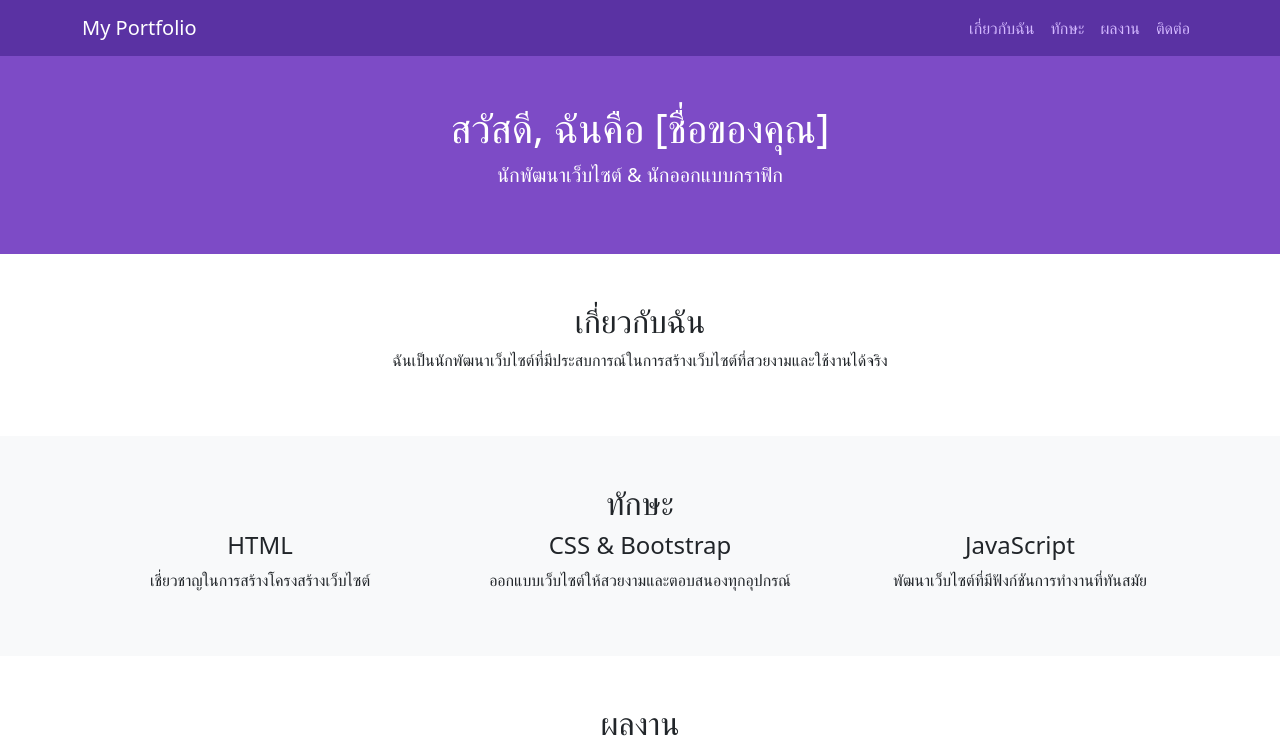
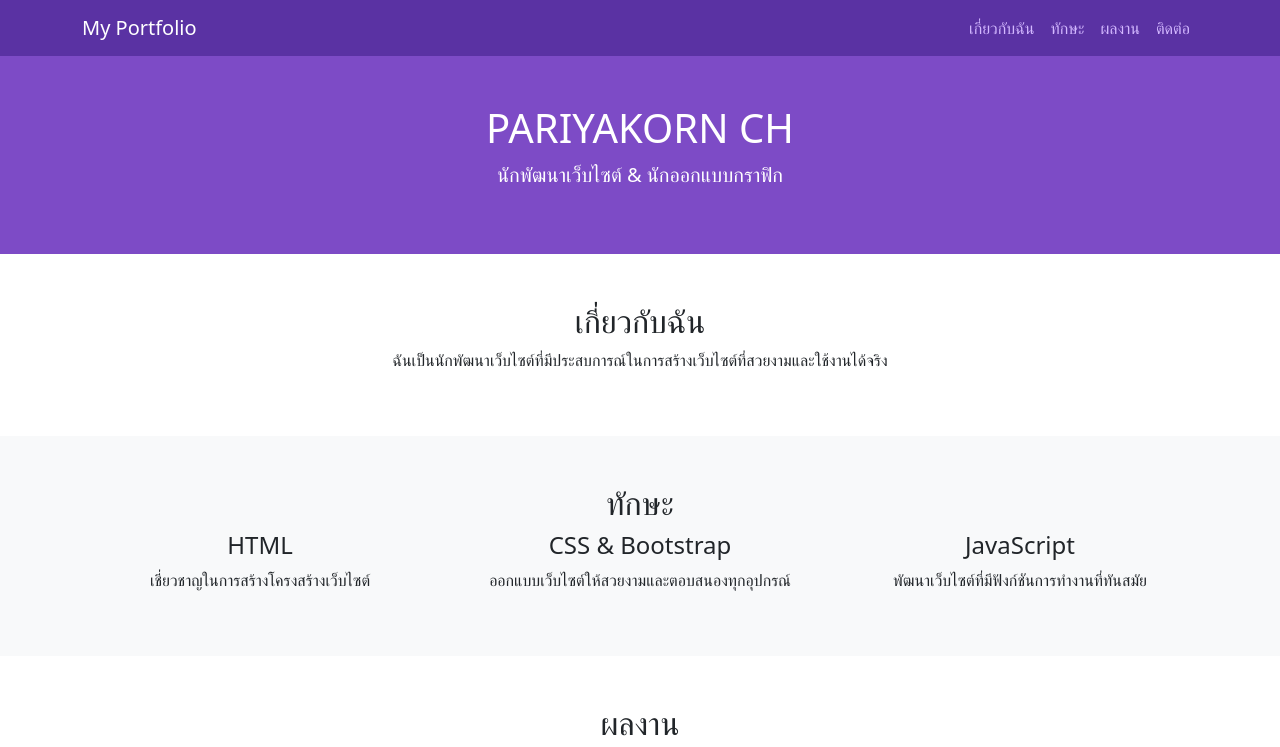
Before and after one commit to Pariyakorn07/web_html, a plain HTML site: page index.html in a window 1280 px wide. Shown: the top 747 px of the page. Drawn offline with nearby package versions, Linux system fonts and the light colour scheme.

Commit message:
16 02 nong

```diff
--- a/index.html
+++ b/index.html
@@ -68,7 +68,7 @@
     <!-- Hero Section -->
     <header class="text-white text-center py-5">
         <div class="container">
-            <h1>สวัสดี, ฉันคือ [ชื่อของคุณ]</h1>
+            <h1>PARIYAKORN CH</h1>
             <p class="lead">นักพัฒนาเว็บไซต์ & นักออกแบบกราฟิก</p>
         </div>
     </header>
```
